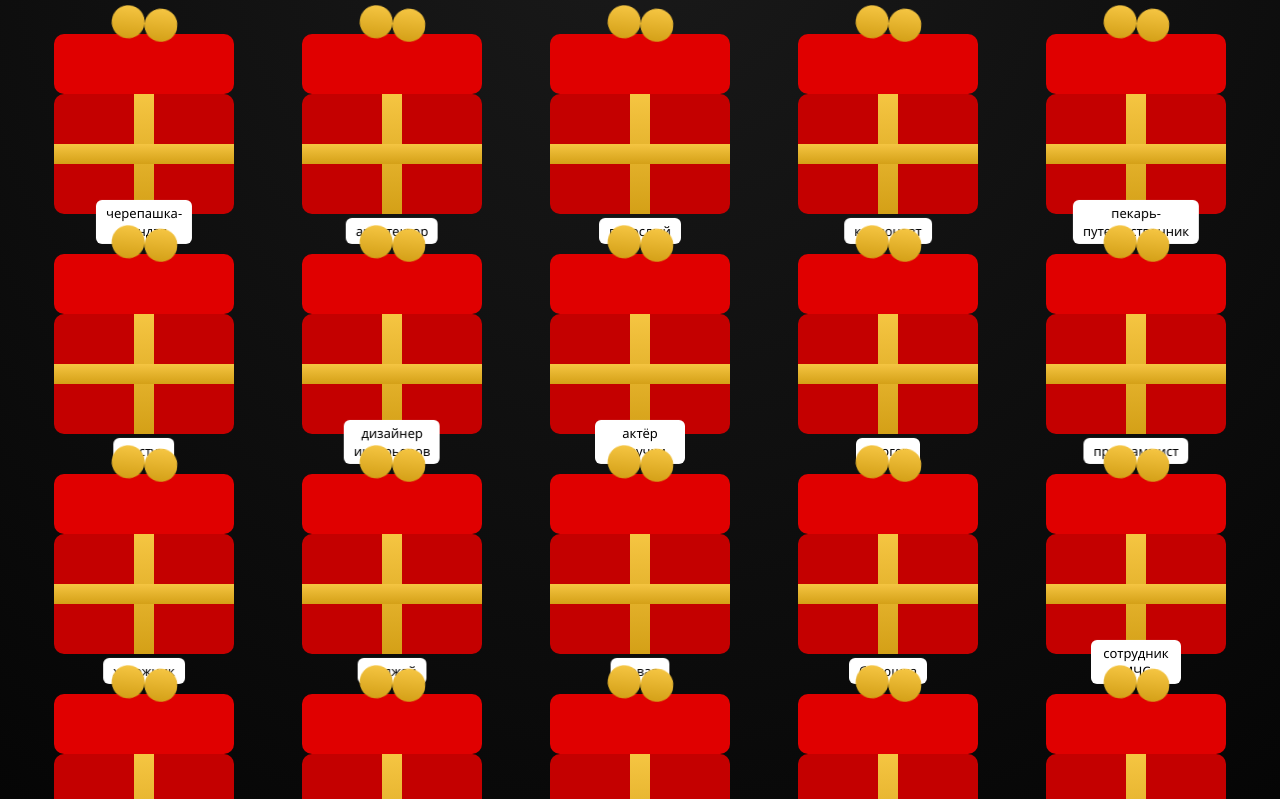
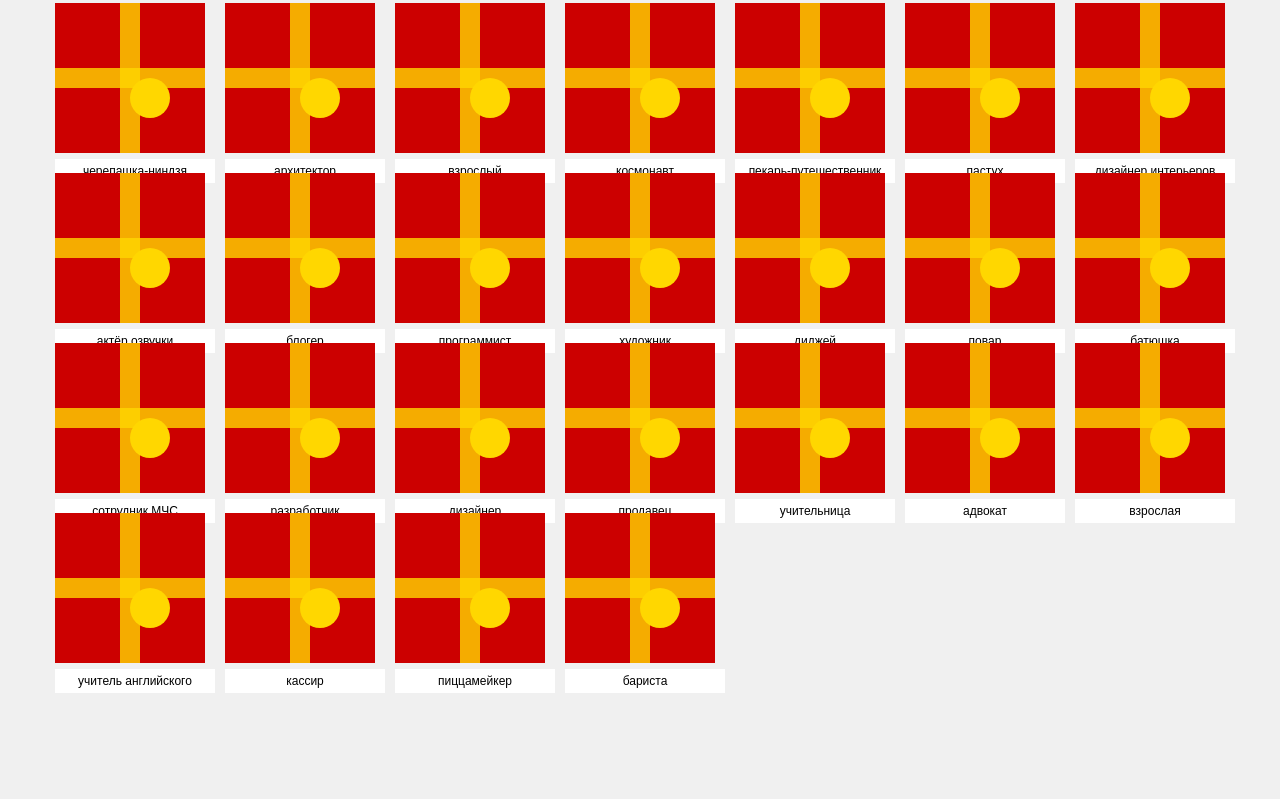
Before and after one commit to kbikchurina-hash/newyearclean, a plain HTML site: page index.html in a window 1280 px wide. Shown: the part 103-902 px from the top of the page. After the commit the page ends 834 px from the top, so only its background shows below. Drawn offline with Linux system fonts and the light colour scheme.

Commit message:
Update index.html

```diff
--- a/index.html
+++ b/index.html
@@ -1,246 +1,241 @@
 <!DOCTYPE html>
 <html lang="ru">
 <head>
-<meta charset="UTF-8" />
+    <meta charset="UTF-8">
+    <meta name="viewport" content="width=device-width, initial-scale=1.0">
     <title>2025 с командой V3</title>
-
     <style>
-* {
-  box-sizing: border-box;
-  font-family: "Segoe UI", sans-serif;
+        body {
+            background-color: #f0f0f0;
+            font-family: Arial, sans-serif;
+            display: flex;
+            flex-direction: column;
+            align-items: center;
+            padding: 20px;
         }
-
-body {
-  margin: 0;
-  background: radial-gradient(circle at top, #1a1a1a, #000);
-  color: white;
-  text-align: center;
+        h1 {
+            color: #d00;
+            margin-bottom: 20px;
         }
-
-h1 {
-  margin: 30px 0 10px;
-  font-size: 42px;
-  letter-spacing: 1px;
+        .gifts-container {
+            display: grid;
+            grid-template-columns: repeat(auto-fit, minmax(150px, 1fr));
+            gap: 20px;
+            max-width: 1200px;
         }
-
-.grid {
-  display: grid;
-  grid-template-columns: repeat(5, 1fr);
-  gap: 40px;
-  padding: 40px;
-  max-width: 1400px;
-  margin: auto;
-  perspective: 1200px;
+        .gift {
+            perspective: 1000px;
+            width: 150px;
+            height: 150px;
+            position: relative;
+            transform-style: preserve-3d;
+            transition: transform 0.3s ease;
         }
-
-/* ===== GIFT ===== */
-.gift {
-  position: relative;
-  width: 180px;
-  height: 180px;
-  margin: auto;
-  cursor: pointer;
-  transform-style: preserve-3d;
-  transition: transform 0.3s;
-}
-
         .gift:hover {
             transform: translateY(-10px);
         }
-
-/* BOX */
-.box {
+        .gift-box {
+            width: 100%;
+            height: 100%;
+            position: relative;
+            transform-style: preserve-3d;
+        }
+        .box-bottom {
+            width: 100%;
+            height: 100%;
+            background-color: #c00;
             position: absolute;
-  bottom: 0;
+            transform: translateZ(-75px);
+        }
+        .box-lid {
             width: 100%;
-  height: 120px;
-  background: #c40000;
-  border-radius: 10px;
+            height: 100%;
+            background-color: #c00;
+            position: absolute;
+            transform-origin: top;
+            transition: transform 0.5s ease;
+            transform-style: preserve-3d;
         }
-
-/* LID */
-.lid {
+        .ribbon-horizontal, .ribbon-vertical {
             position: absolute;
-  top: 0;
+            background-color: #ffd700;
+            opacity: 0.8;
+        }
+        .ribbon-horizontal {
             width: 100%;
-  height: 60px;
-  background: #e00000;
-  border-radius: 10px;
-  transform-origin: top;
-  transition: transform 0.8s ease;
+            height: 20px;
+            top: 50%;
+            transform: translateY(-50%);
         }
-
-/* RIBBONS */
-.ribbon-v, .ribbon-h {
-  position: absolute;
-  background: linear-gradient(#f5c542, #d4a017);
-}
-
-.ribbon-v {
+        .ribbon-vertical {
             width: 20px;
             height: 100%;
             left: 50%;
             transform: translateX(-50%);
         }
-
-.ribbon-h {
-  height: 20px;
-  width: 100%;
-  top: 50%;
-  transform: translateY(-50%);
-}
-
-/* BOW */
         .bow {
             position: absolute;
-  top: -25px;
+            top: 50%;
             left: 50%;
-  width: 60px;
+            transform: translate(-50%, -50%);
+            width: 40px;
             height: 40px;
-  transform: translateX(-50%);
-  animation: bowPulse 2s infinite;
+            background-color: #ffd700;
+            border-radius: 50%;
+            animation: pulse 2s infinite alternate, rotate-bow 5s infinite linear;
         }
-
-.bow::before,
-.bow::after {
-  content: "";
-  position: absolute;
-  width: 30px;
-  height: 30px;
-  background: linear-gradient(#f5c542, #d4a017);
-  border-radius: 50%;
+        @keyframes pulse {
+            from { transform: scale(1); }
+            to { transform: scale(1.1); }
         }
-
-.bow::before { left: 0; }
-.bow::after { right: 0; }
-
-@keyframes bowPulse {
-  0%,100% { transform: translateX(-50%) scale(1) rotate(0); }
-  50% { transform: translateX(-50%) scale(1.1) rotate(6deg); }
+        @keyframes rotate-bow {
+            from { transform: rotate(0deg); }
+            to { transform: rotate(360deg); }
         }
-
-/* LABEL */
         .label {
             position: absolute;
-  bottom: -32px;
-  left: 50%;
-  transform: translateX(-50%);
-  background: white;
+            bottom: -30px;
+            left: 0;
+            width: 100%;
+            background-color: white;
             color: black;
-  padding: 4px 10px;
-  font-size: 13px;
-  border-radius: 6px;
-  animation: labelBounce 1.6s infinite;
+            text-align: center;
+            padding: 5px;
+            font-size: 12px;
+            transition: transform 0.3s;
         }
-
-@keyframes labelBounce {
-  0%,100% { transform: translateX(-50%) translateY(0); }
-  50% { transform: translateX(-50%) translateY(-5px); }
+        .gift:hover .label {
+            transform: translateY(-5px);
+            animation: bounce-label 0.5s;
         }
-
-/* NOTE */
+        @keyframes bounce-label {
+            0% { transform: translateY(0); }
+            50% { transform: translateY(-10px); }
+            100% { transform: translateY(-5px); }
+        }
         .note {
             position: absolute;
-  top: 30px;
+            top: 50%;
             left: 50%;
-  transform: translateX(-50%) scale(0);
-  background: #fff;
-  color: #000;
-  padding: 10px 14px;
-  border-radius: 8px;
+            transform: translate(-50%, -50%) scale(0);
+            background-color: #fff;
+            padding: 10px;
+            border: 1px solid #ffd700;
+            text-align: center;
             font-size: 14px;
             opacity: 0;
-  transition: 0.6s;
+            transition: transform 0.5s 0.2s, opacity 0.5s 0.2s;
         }
-
-.note.show {
-  opacity: 1;
-  transform: translateX(-50%) scale(1) translateY(-10px);
-}
-
-/* NAME */
         .name {
             position: absolute;
-  bottom: -80px;
-  left: 50%;
-  transform: translateX(-50%) translateY(40px);
-  font-size: 20px;
+            bottom: -50px;
+            left: 0;
+            width: 100%;
+            text-align: center;
+            font-size: 16px;
+            color: #d00;
+            transform: translateY(100%);
             opacity: 0;
+            transition: transform 0.5s 0.4s ease-out, opacity 0.5s 0.4s;
         }
-
-.name.show {
-  animation: nameBounce 1s forwards;
+        .opened .box-lid {
+            transform: rotateX(-110deg);
         }
-
-@keyframes nameBounce {
-  0% { transform: translateX(-50%) translateY(40px); opacity: 0; }
-  60% { transform: translateX(-50%) translateY(-10px); opacity: 1; }
-  100% { transform: translateX(-50%) translateY(0); }
+        .note-visible .note {
+            transform: translate(-50%, -50%) scale(1);
+            opacity: 1;
+        }
+        .name-visible .name {
+            transform: translateY(0);
+            opacity: 1;
+            animation: bounce-name 1s;
+        }
+        @keyframes bounce-name {
+            0% { transform: translateY(100%); }
+            60% { transform: translateY(-20px); }
+            80% { transform: translateY(10px); }
+            100% { transform: translateY(0); }
+        }
+        .permanent {
+            pointer-events: none;
         }
     </style>
 </head>
-
 <body>
     <h1>2025 с командой V3</h1>
-
-<div class="grid" id="grid"></div>
+    <div class="gifts-container"></div>
 
     <script>
-const hints = [
-'черепашка-ниндзя','архитектор','взрослый','космонавт','пекарь-путешественник',
-'пастух','дизайнер интерьеров','актёр озвучки','блогер','программист',
-'художник','диджей','повар','батюшка','сотрудник МЧС',
-'разработчик','дизайнер','продавец','учительница','адвокат',
-'взрослая','учитель английского','кассир','пиццамейкер','бариста'
-];
+        const hints = ['черепашка-ниндзя','архитектор','взрослый','космонавт','пекарь-путешественник','пастух','дизайнер интерьеров','актёр озвучки','блогер','программист','художник','диджей','повар','батюшка','сотрудник МЧС','разработчик','дизайнер','продавец','учительница','адвокат','взрослая','учитель английского','кассир','пиццамейкер','бариста'];
+        const names = ['Анна','Иван','Мария','Дмитрий','Елена','Алексей','Ольга','Сергей','Татьяна','Михаил','Наталья','Владимир','Ирина','Павел','Юлия','Андрей','Екатерина','Николай','Светлана','Роман','Виктория','Денис','Анастасия','Артём','Ксения'];
+        const noteText = 'факты про меня ✨'; // Fixed note text as per logic
+        // Assuming facts is a typo or incomplete; using fixed note as described
 
-const names = [
-'Анна','Иван','Мария','Дмитрий','Елена','Алексей','Ольга','Сергей','Татьяна','Михаил',
-'Наталья','Владимир','Ирина','Павел','Юлия','Андрей','Екатерина','Николай','Светлана',
-'Роман','Виктория','Денис','Анастасия','Артём','Ксения'
-];
+        const container = document.querySelector('.gifts-container');
 
-const fact = 'факты про меня ✨<br>— вышел(а) замуж';
+        for (let i = 0; i < 25; i++) {
+            const gift = document.createElement('div');
+            gift.classList.add('gift');
+            gift.dataset.clickCount = 0;
 
-const grid = document.getElementById("grid");
+            const box = document.createElement('div');
+            box.classList.add('gift-box');
 
-hints.forEach((hint, i) => {
-  const gift = document.createElement("div");
-  gift.className = "gift";
-  gift.dataset.step = 0;
+            const bottom = document.createElement('div');
+            bottom.classList.add('box-bottom');
 
-  gift.innerHTML = `
-    <div class="lid"></div>
-    <div class="bow"></div>
-    <div class="box">
-      <div class="ribbon-v"></div>
-      <div class="ribbon-h"></div>
-    </div>
-    <div class="note">${fact}</div>
-    <div class="name">${names[i]}</div>
-    <div class="label">${hint}</div>
-  `;
+            const lid = document.createElement('div');
+            lid.classList.add('box-lid');
 
-  gift.addEventListener("click", () => {
-    let step = Number(gift.dataset.step);
-    const lid = gift.querySelector(".lid");
-    const note = gift.querySelector(".note");
-    const name = gift.querySelector(".name");
+            const ribbonH = document.createElement('div');
+            ribbonH.classList.add('ribbon-horizontal');
+            const ribbonV = document.createElement('div');
+            ribbonV.classList.add('ribbon-vertical');
 
-    if (step === 0) {
-      lid.style.transform = "rotateX(-110deg)";
-      gift.dataset.step = 1;
-    } else if (step === 1) {
-      note.classList.add("show");
-      gift.dataset.step = 2;
-    } else if (step === 2) {
-      name.classList.add("show");
-      gift.dataset.step = 3;
+            const bow = document.createElement('div');
+            bow.classList.add('bow');
+
+            const label = document.createElement('div');
+            label.classList.add('label');
+            label.textContent = hints[i];
+
+            const note = document.createElement('div');
+            note.classList.add('note');
+            note.textContent = noteText;
+
+            const nameEl = document.createElement('div');
+            nameEl.classList.add('name');
+            nameEl.textContent = names[i];
+
+            lid.appendChild(ribbonH);
+            lid.appendChild(ribbonV);
+            lid.appendChild(bow);
+
+            box.appendChild(bottom);
+            box.appendChild(lid);
+            box.appendChild(note);
+            box.appendChild(nameEl);
+
+            gift.appendChild(box);
+            gift.appendChild(label);
+
+            gift.addEventListener('click', () => {
+                let count = parseInt(gift.dataset.clickCount);
+                count++;
+                gift.dataset.clickCount = count;
+
+                if (count === 1) {
+                    gift.classList.add('opened');
+                } else if (count === 2) {
+                    gift.classList.add('note-visible');
+                } else if (count === 3) {
+                    gift.classList.add('name-visible');
+                    gift.classList.add('permanent');
                 }
             });
 
-  grid.appendChild(gift);
-});
+            container.appendChild(gift);
+        }
     </script>
 </body>
 </html>
```
Lines whose indentation alone changed are shown as unchanged.
